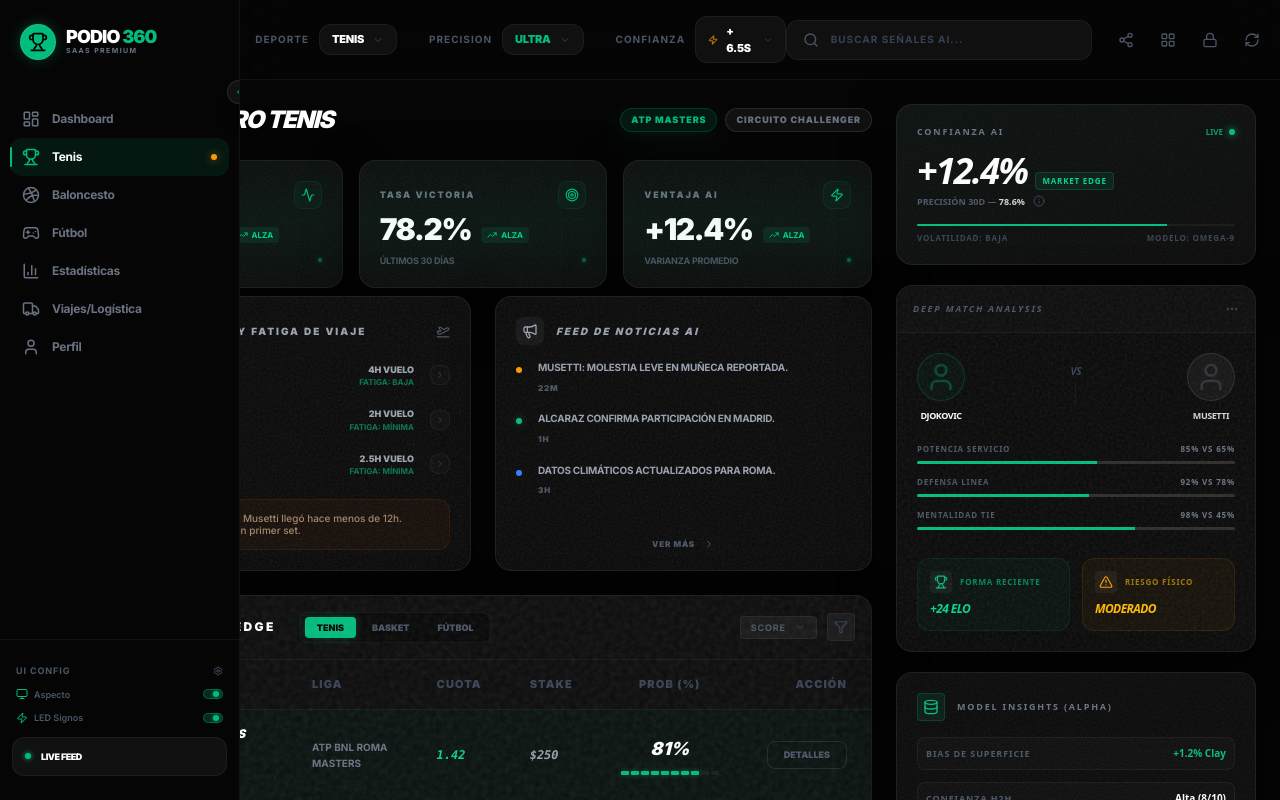
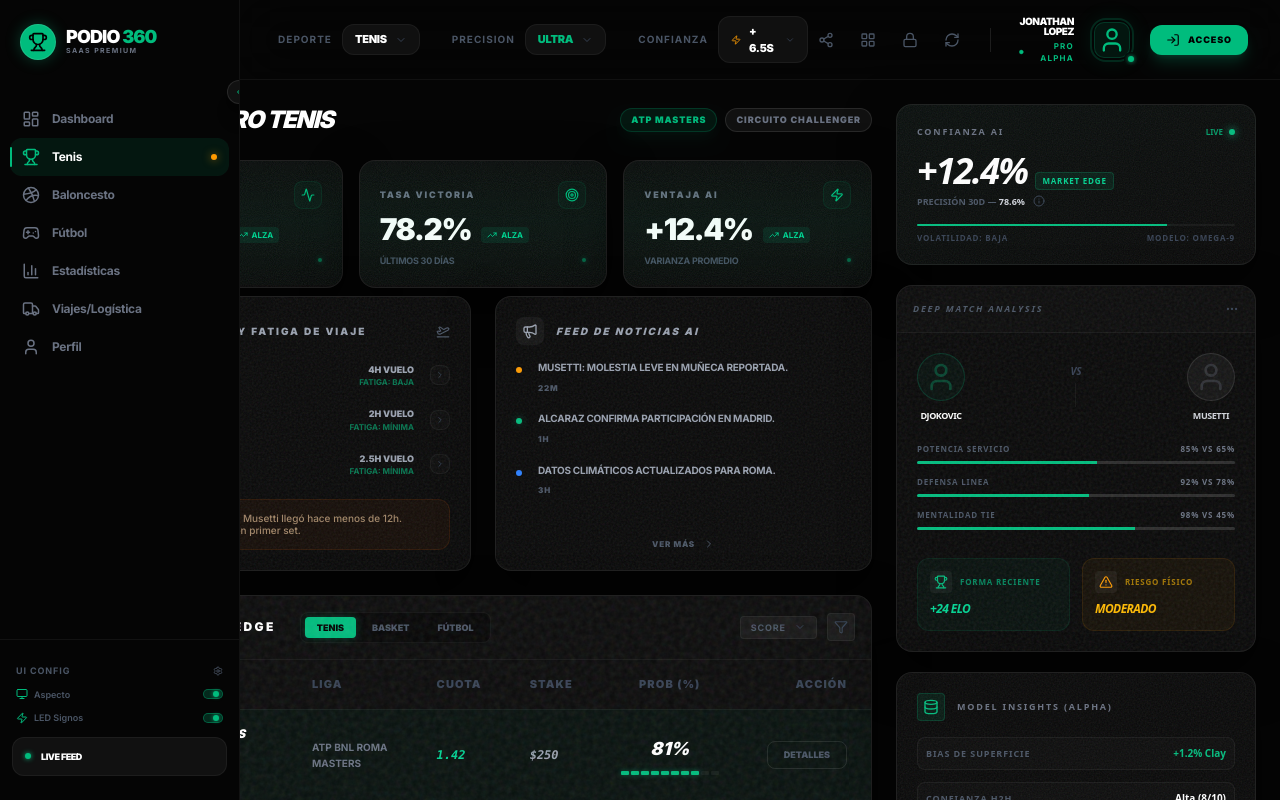
Before and after one commit to jonathanlopezb/podio360, a Next.js app: page / in a window 1280 px wide. Shown: the top 800 px of the page. Built offline with nearby package versions, Linux system fonts and the light colour scheme.

Commit message:
style: remove search bar and add prominent login button to topbar for better visibility and space management

```diff
--- a/src/components/topbar.tsx
+++ b/src/components/topbar.tsx
@@ -1,6 +1,6 @@
 "use client"
 
-import { Search, Bell, Settings, ChevronDown, Share2, LayoutGrid, Lock, RefreshCw, Zap, Trophy, User, Circle } from "lucide-react"
+import { Bell, Settings, ChevronDown, Share2, LayoutGrid, Lock, RefreshCw, Zap, Trophy, User, Circle, LogIn } from "lucide-react"
 import { Button } from "@/components/ui/button"
 import { motion } from "framer-motion"
 import { cn } from "@/lib/utils"
@@ -28,16 +28,7 @@ export function Topbar() {
                 </nav>
             </div>
 
-            <div className="flex items-center gap-2 lg:gap-4">
-                {/* Search Bar */}
-                <div className="hidden md:flex items-center bg-white/5 rounded-xl border border-white/5 px-4 h-10 group focus-within:border-emerald-500/30 transition-all w-64 lg:w-80">
-                    <Search className="w-4 h-4 text-gray-600 shrink-0 transition-colors group-focus-within:text-emerald-500" />
-                    <input
-                        className="bg-transparent border-none focus:ring-0 text-[10px] py-2 px-3 text-white w-full placeholder:text-gray-700 font-bold uppercase tracking-[0.1em]"
-                        placeholder="BUSCAR SEÑALES AI..."
-                    />
-                </div>
-
+            <div className="flex items-center gap-3 lg:gap-6">
                 {/* Utility Icons */}
                 <div className="flex items-center gap-1.5 lg:gap-3">
                     <div className="hidden lg:flex items-center gap-1.5">
@@ -49,7 +40,7 @@ export function Topbar() {
 
                     <div className="h-6 w-[1px] bg-white/10 mx-1 lg:mx-2" />
 
-                    {/* Premium Profile Section */}
+                    {/* Premium Profile Section - login visible */}
                     <div className="flex items-center gap-4 pl-2 cursor-pointer group">
                         <div className="flex flex-col text-right hidden sm:flex">
                             <span className="text-[10px] font-black text-white uppercase tracking-tighter leading-none group-hover:text-emerald-400 transition-colors">
@@ -63,14 +54,20 @@ export function Topbar() {
 
                         <div className="relative">
                             <div className="w-11 h-11 rounded-2xl border-2 border-emerald-500/20 p-0.5 group-hover:border-emerald-500/60 transition-all shadow-[0_0_20px_rgba(16,185,129,0.1)]">
-                                <div className="w-full h-full bg-[#111] border border-white/5 rounded-[10px] flex items-center justify-center overflow-hidden">
-                                    <User className="w-7 h-7 text-emerald-500/50 group-hover:text-emerald-500 transition-all" />
+                                <div className="w-full h-full bg-emerald-500/10 border border-emerald-500/20 rounded-[10px] flex items-center justify-center overflow-hidden">
+                                    <User className="w-7 h-7 text-emerald-500 group-hover:scale-110 transition-transform" />
                                 </div>
                             </div>
                             {/* Online Badge */}
                             <div className="absolute -bottom-1 -right-1 w-3.5 h-3.5 bg-[#050505] rounded-full flex items-center justify-center border-2 border-[#050505]">
-                                <div className="w-1.5 h-1.5 bg-emerald-500 rounded-full" />
+                                <div className="w-1.5 h-1.5 bg-emerald-500 rounded-full shadow-[0_0_5px_rgba(16,185,129,1)]" />
                             </div>
+                        </div>
+
+                        {/* Persistent Login Indicator Button */}
+                        <div className="hidden md:flex items-center gap-2 bg-emerald-500 px-4 py-2 rounded-xl text-black font-black uppercase text-[9px] tracking-widest hover:bg-emerald-400 transition-all shadow-lg shadow-emerald-500/20">
+                            <LogIn className="w-3.5 h-3.5" />
+                            <span>Acceso</span>
                         </div>
                     </div>
                 </div>
```
